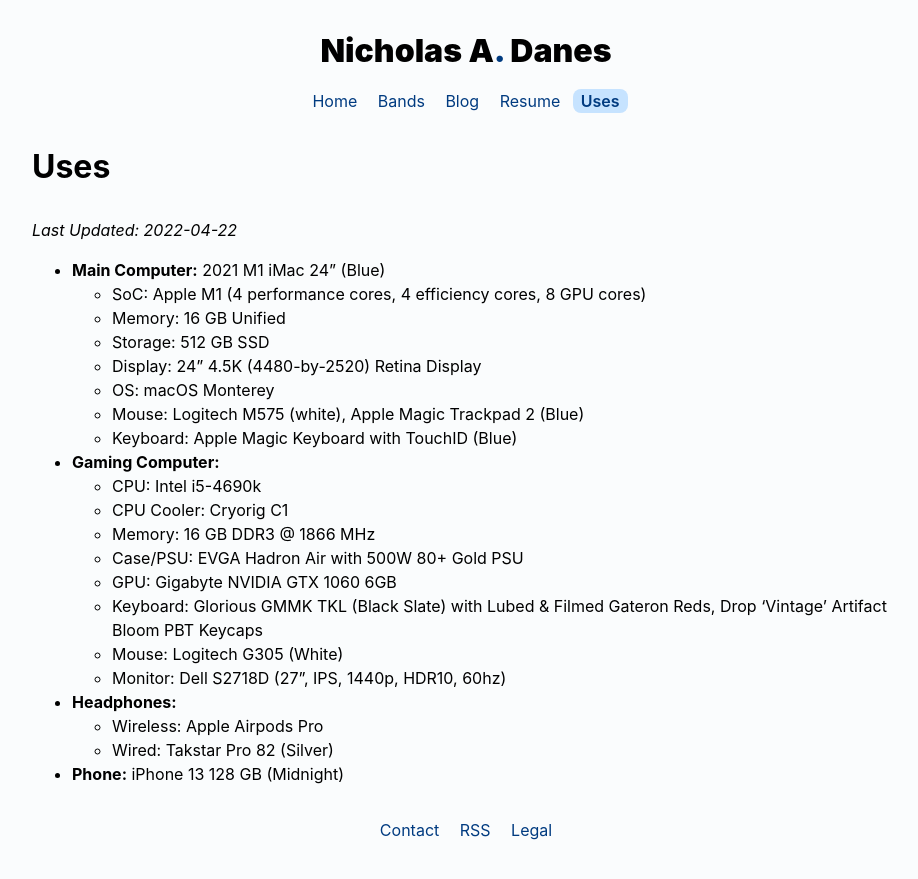
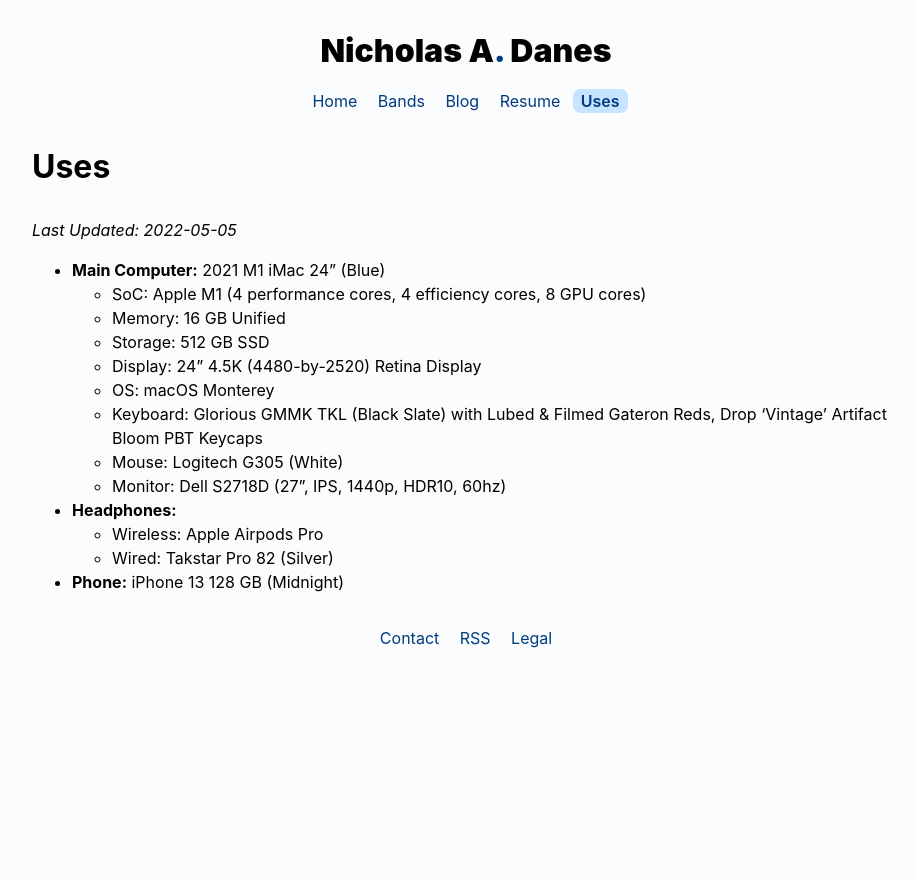
Before and after one commit to danesnick/old_website, a Jekyll site: the page built from uses.markdown, in a window 1280 px wide. Shown: the top 879 px of the page, without its empty margins (174-1092 px from the left). Built offline with Jekyll 4.4.1, drawn with Linux system fonts in a browser that asks for light colours.

Commit message:
Updated uses page

```diff
--- a/uses.markdown
+++ b/uses.markdown
@@ -6,7 +6,7 @@
 # Uses
 
 
-*Last Updated: 2022-04-22*
+*Last Updated: 2022-05-05*
 
 * **Main Computer:** 2021 M1 iMac 24" (Blue)
 	+ SoC: Apple M1 (4 performance cores, 4 efficiency cores, 8 GPU cores)
@@ -14,14 +14,6 @@
 	+ Storage: 512 GB SSD
 	+ Display: 24" 4.5K (4480-by-2520) Retina Display
 	+ OS: macOS Monterey
-	+ Mouse: Logitech M575 (white), Apple Magic Trackpad 2 (Blue)
-	+ Keyboard: Apple Magic Keyboard with TouchID (Blue)
-* **Gaming Computer:**
-	+ CPU: Intel i5-4690k
-	+ CPU Cooler: Cryorig C1
-	+ Memory: 16 GB DDR3 @ 1866 MHz
-	+ Case/PSU: EVGA Hadron Air with 500W 80+ Gold PSU
-	+ GPU: Gigabyte NVIDIA GTX 1060 6GB
 	+ Keyboard: Glorious GMMK TKL (Black Slate) with Lubed & Filmed Gateron Reds, Drop 'Vintage' Artifact Bloom PBT Keycaps
 	+ Mouse: Logitech G305 (White)
 	+ Monitor: Dell S2718D (27", IPS, 1440p, HDR10, 60hz)
```
